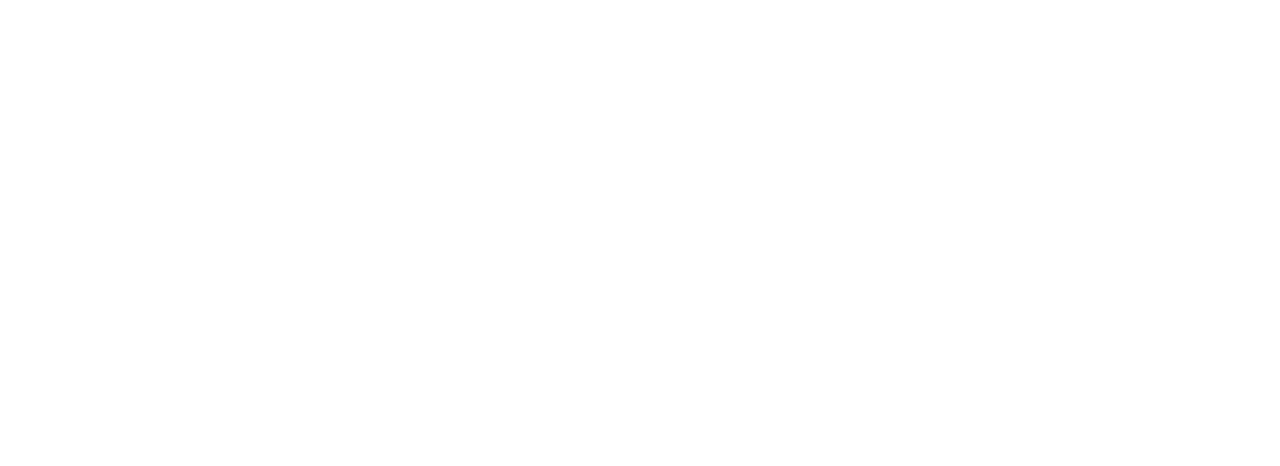
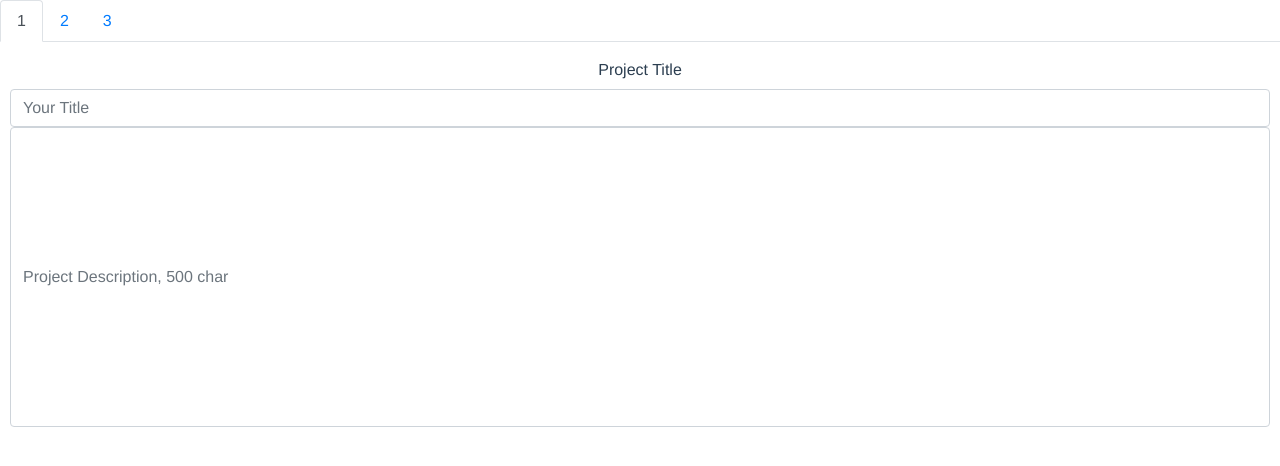
Before and after one commit to pedronieto84/vue-marzo-itacademy-project, a Vue app: page /CreateProject in a window 1280 px wide. Shown: the top 466 px of the page. Built offline with nearby package versions, Linux system fonts and the light colour scheme.

Commit message:
created page and the first components structure

```diff
--- /dev/null
+++ b/src/components/AddTechSet.vue
@@ -0,0 +1,11 @@
+<template>
+  <div>
+    <h2>Add Technology</h2>
+    <div>Techset</div>
+  </div>
+</template>
+<script>
+export default {
+  name: "AddTechSet",
+};
+</script>
--- /dev/null
+++ b/src/components/DateInput.vue
@@ -0,0 +1,8 @@
+<template>
+  <div>date input</div>
+</template>
+<script>
+export default {
+  name: "DateInput",
+};
+</script>
--- /dev/null
+++ b/src/components/ProjectTitle.vue
@@ -0,0 +1,26 @@
+<template>
+  <div class="create-container-step1">
+    <b-form-group type="text" label="Project Title" id="projectTitle">
+      <b-form-input placeholder="Your Title"></b-form-input>
+      <b-form-input
+        placeholder="Project Description, 500 char"
+        class="description"
+      ></b-form-input>
+    </b-form-group>
+  </div>
+</template>
+<script>
+export default {
+  name: "ProjectTitle",
+};
+</script>
+<style scoped>
+.create-container-step1 {
+  display: flex;
+  flex-direction: column;
+  margin: 10px;
+}
+.description {
+  height: 300px;
+}
+</style>
--- /dev/null
+++ b/src/components/StepsNav.vue
@@ -0,0 +1,24 @@
+<template>
+  <div>
+    <b-tabs content-class="mt-3">
+      <b-tab title="1" active
+        ><p><ProjectTitle /></p
+      ></b-tab>
+      <b-tab title="2">
+        <p>
+          <DateInput />
+          <AddTechSet /></p
+      ></b-tab>
+      <b-tab title="3"><p>File uploader</p></b-tab>
+    </b-tabs>
+  </div>
+</template>
+<script>
+import ProjectTitle from "./ProjectTitle.vue";
+import AddTechSet from "./AddTechSet.vue";
+import DateInput from "./DateInput.vue";
+export default {
+  name: "StepsNav",
+  components: { ProjectTitle, AddTechSet, DateInput },
+};
+</script>
--- a/src/router/index.js
+++ b/src/router/index.js
@@ -1,6 +1,8 @@
 import Vue from "vue";
 import VueRouter from "vue-router";
 import ProjectsPage from "../views/ProjectsPage.vue";
+import CreateProjectPage from "../views/CreateProjectPage.vue"
+
 Vue.use(VueRouter);
 
 const routes = [
@@ -20,6 +22,12 @@
     },
   },
 
+  {
+    path: "/CreateProject",
+    name: "CreateProjectPage",
+    component: CreateProjectPage
+  }
+
 ];
 
 const router = new VueRouter({
--- /dev/null
+++ b/src/views/CreateProjectPage.vue
@@ -0,0 +1,14 @@
+<template>
+  <div>
+    <StepsNav />
+  </div>
+</template>
+
+<script>
+import StepsNav from "../components/StepsNav.vue";
+
+export default {
+  name: "CreateProjectPage",
+  components: { StepsNav },
+};
+</script>
```
Also changed, not shown: 1 other file (tests, documents, lock files or other folders).
